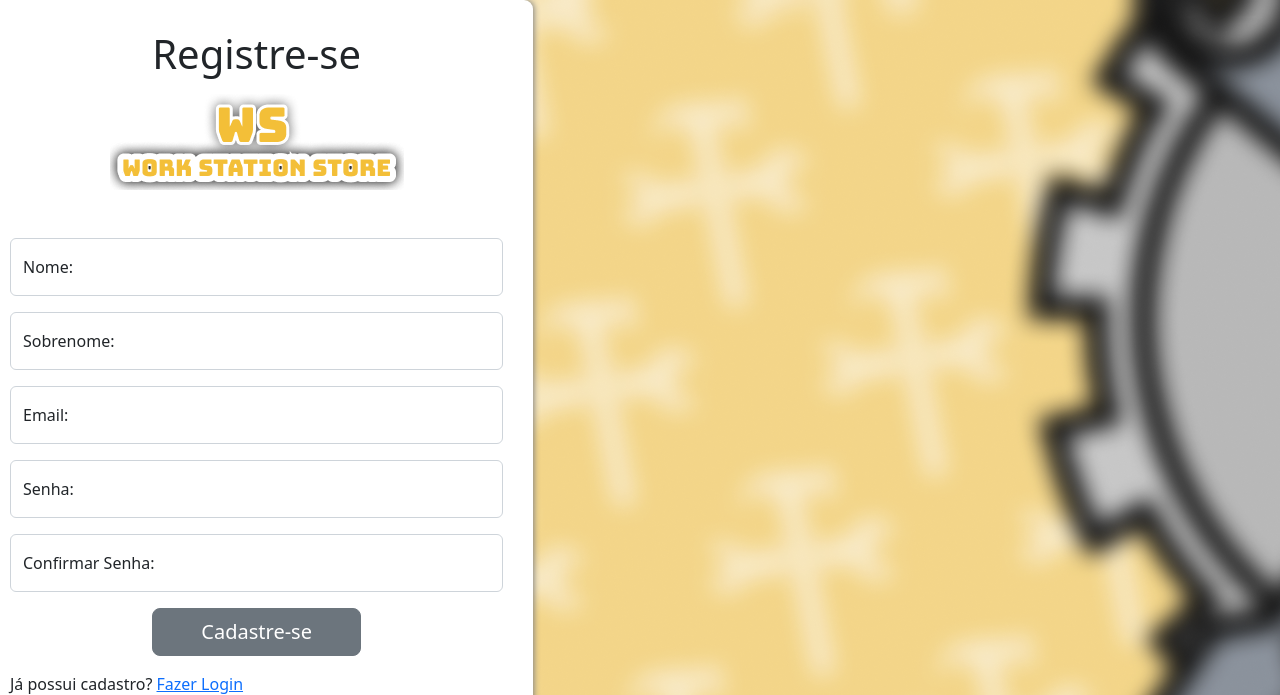
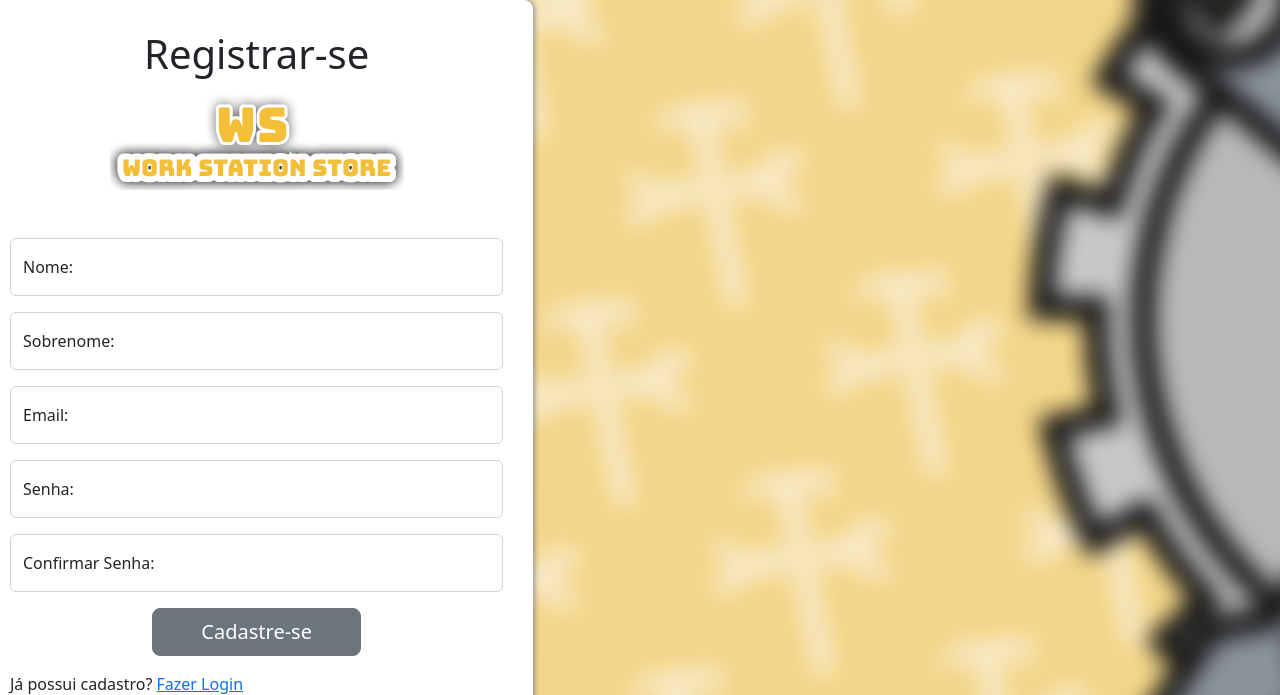
Before and after one commit to williancordeiro/work-station-store, a PHP site: page /views/pages/register/register.html in a window 1280 px wide. Shown: the top 695 px of the page. Run offline with PHP 8.4, Linux system fonts and the light colour scheme; some libraries are stand-ins or nearby versions.

Commit message:
correção

```diff
--- a/util/css/index.css
+++ b/util/css/index.css
@@ -30,7 +30,7 @@ nav {
 
 #search {
     font-size: 2rem;
-    padding-right: 55rem;
+    padding-right: 20rem;
 }
 
 #search:focus {
--- a/views/pages/register/register.html
+++ b/views/pages/register/register.html
@@ -17,7 +17,7 @@
         <div class="row justify-content-between" id="initial">
             <section class="col-12 col-sm-6 col-md-5" id="section">
                 <form id="form" action="/views/pages/index/index.html" onsubmit="">
-                    <h1 class="text-center">Registre-se</h1>
+                    <h1 class="text-center">Registrar-se</h1>
 
                     <div class="text-center mt-3 mb-5">
                         <img class="img-fluid" id="icon-ws" src="/util/imgs/logo/logo.png" alt="logo work station">
```
